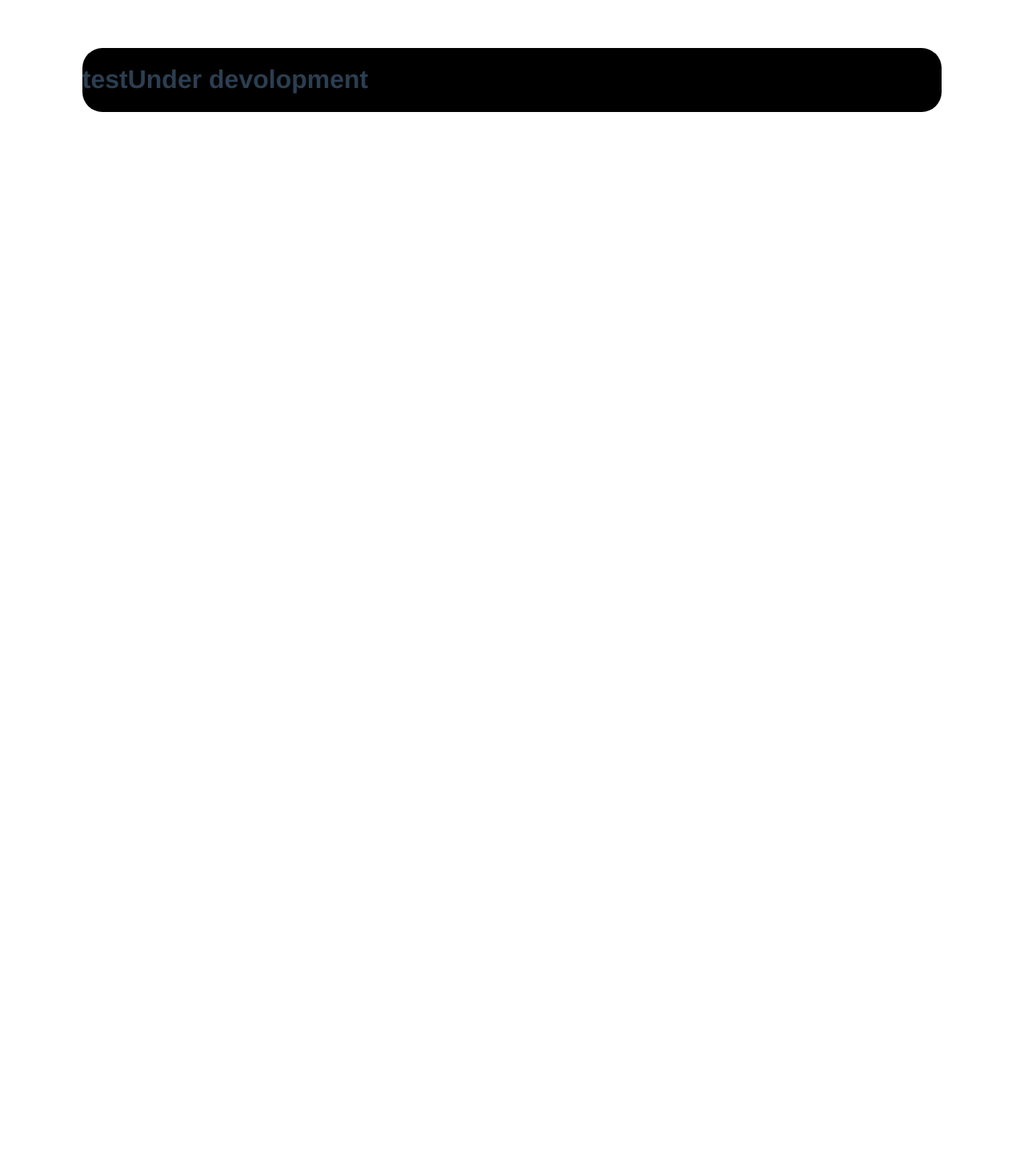
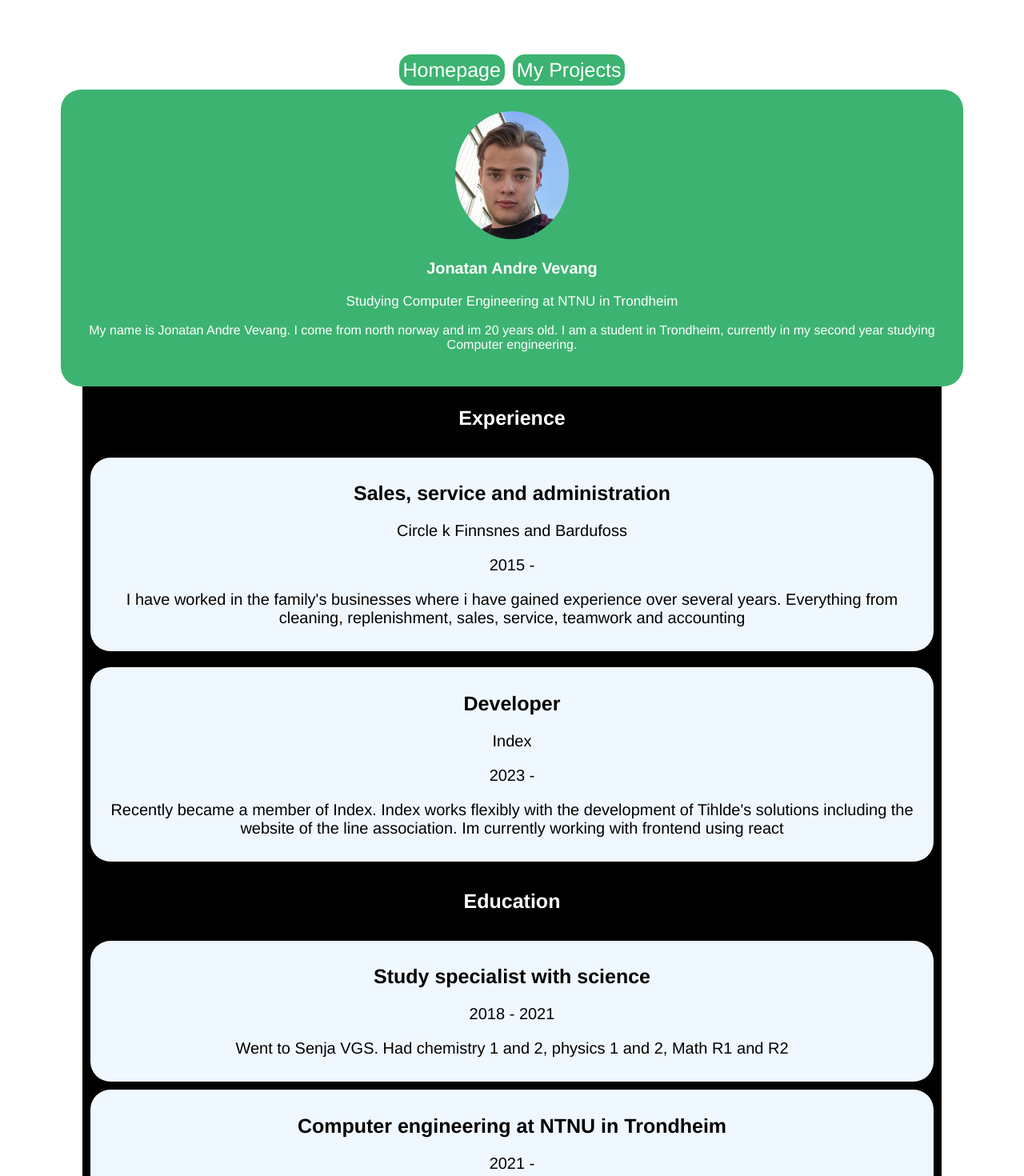
Before and after one commit to Jonabarce/Eportfolio, a Vue app: page /resume in a window 1280 px wide. Shown: the top 1470 px of the page at 80% size. Before the commit the page ends 800 px from the top, so only its background shows below. Built offline with nearby package versions, Linux system fonts and the light colour scheme.

Commit message:
Finished

```diff
--- /dev/null
+++ b/education.json
@@ -0,0 +1,20 @@
+{
+    "EducationArray" : [
+        {
+            "Id" : 1,
+            "Title" : "Study specialist with science",
+            "About" : "Went to Senja VGS. Had chemistry 1 and 2, physics 1 and 2, Math R1 and R2",
+            "Date" : "2018 - 2021"
+        },
+        {
+            "Id" : 2,
+            "Title" : "Computer engineering at NTNU in Trondheim",
+            "About" : "Styding computer engineering, currently in my second year",
+            "Date" : "2021 - "
+        }
+
+
+
+
+    ]
+}
--- /dev/null
+++ b/experience.json
@@ -0,0 +1,22 @@
+{
+    "ExperienceArray" : [
+        {
+            "Id" : 1,
+            "Title" : "Sales, service and administration",
+            "Company" : "Circle k Finnsnes and Bardufoss",
+            "About" : "I have worked in the family's businesses where i have gained experience over several years. Everything from cleaning, replenishment, sales, service, teamwork and accounting",
+            "Date" : "2015 -"
+        },
+        {
+            "Id" : 2,
+            "Title" : "Developer",
+            "Company" : "Index",
+            "About" : "Recently became a member of Index. Index works flexibly with the development of Tihlde's solutions including the website of the line association. Im currently working with frontend using react",
+            "Date" : "2023 - "
+        }
+
+
+
+
+    ]
+}
--- a/src/components/Homepage/ContainerOne.vue
+++ b/src/components/Homepage/ContainerOne.vue
@@ -57,6 +57,13 @@
 }
 
 
+@media (max-width: 767px) {
+    .profile img{
+        height: 5rem;
+    }
+}
+
+
 .link a{
     text-decoration: none;
     color: whitesmoke;
--- a/src/components/Homepage/ContainerTwo.vue
+++ b/src/components/Homepage/ContainerTwo.vue
@@ -12,9 +12,9 @@
             <h1>About me</h1>
             <p>
                 <br>
-                My name is Jonatan Andre Vevang. I come from north norway and
-                im 20 years old.
-                I am a student in Trondheim,
+                My name is Jonatan Andre Vevang. I come from the north of norway.
+                I am 20 years old.
+                I am a student at NTNU in Trondheim,
                 currently in my second year studying Computer engineering.
                 <br>
                 <br>
--- /dev/null
+++ b/src/components/Homepage/HeaderResume.vue
@@ -0,0 +1,55 @@
+<template>
+    <div class="button-container">
+        <div class="projectsbutton">
+                <a @click="changeRoute('Homepage')" href="">Homepage</a>
+            </div>
+            <div class="projectsbutton">
+                <a @click="changeRoute('Projectpage')" href="">My Projects</a>
+        </div>
+    </div>
+</template>
+
+
+
+<script>
+export default {
+    name: "HeaderPage",
+    methods: {
+        changeRoute(string){
+            this.$router.push({name:string})
+        }
+    }
+}
+
+
+</script>
+
+
+
+
+<style scoped>
+
+
+.button-container{
+  display: flex;
+  flex-direction: row;
+  justify-content: center;
+  margin-top: 5%;
+}
+
+.projectsbutton{
+    background-color: #3CB371;
+    border-radius: 15px;
+    padding: 5px;
+    margin: 5px;
+}
+
+.projectsbutton a{
+    text-decoration: none;
+    color: white;
+    font-size: 25px;
+}
+
+
+
+</style>
--- a/src/components/Homepage/LeftSection.vue
+++ b/src/components/Homepage/LeftSection.vue
@@ -1,5 +1,18 @@
 <template>
-   <h1>test</h1>
+   <div class="container-one">
+      <div class="profile">
+         <img src="../..//assets/Selfie.png" alt="">
+         <h3>Jonatan Andre Vevang</h3>
+         <p>Studying Computer Engineering at NTNU in Trondheim</p>
+      </div>
+      <div class="about-me">
+         <p>My name is Jonatan Andre Vevang. I come from north norway and
+         im 20 years old.
+         I am a student in Trondheim,
+         currently in my second year studying Computer engineering.
+         </p>
+      </div>
+    </div>
 </template>
 
 
@@ -8,6 +21,47 @@
 <style scoped>
 
 
+.container-one{
+      align-self: center;
+    background-color: 	#3CB371;
+    padding: 2.5%;
+    width: 100%;
+    border-radius: 25px;
+}
+
+.profile{
+    color: white;
+    font-size: 17px;
+}
+
+
+.profile img {
+    height: 10rem;
+    border-radius: 50%;
+}
+
+
+@media (max-width: 767px) {
+    .profile img{
+        height: 5rem;
+    }
+}
+
+
+.link a{
+    text-decoration: none;
+    color: whitesmoke;
+    font-size: 17px;
+}
+
+.link img{
+    height: 4rem;
+    border-radius: 50%;
+}
+
+p{
+   color: white;
+}
 
 
 
--- a/src/components/Homepage/RightSection.vue
+++ b/src/components/Homepage/RightSection.vue
@@ -1,8 +1,54 @@
 <template>
-<h1>Under devolopment</h1>
+   <div class="container-one">
+        <div class="about-me">
+            <h3>Experience</h3>
+            <div class="experience-card" v-for="(items,index) in projectData.ExperienceArray" v-bind:key="items">
+                <h2>{{projectData.ExperienceArray[index].Title}}</h2>
+                <p>{{projectData.ExperienceArray[index].Company}}</p>
+                <p>{{projectData.ExperienceArray[index].Date}}</p>
+                <p>{{projectData.ExperienceArray[index].About}}</p>
+            </div>
+            <h3>Education</h3>
+            <div class="education">
+                <div class="experience-card" v-for="(items,index) in projectData2.EducationArray" v-bind:key="items">
+                <h2>{{projectData2.EducationArray[index].Title}}</h2>
+                <p>{{projectData2.EducationArray[index].Company}}</p>
+                <p>{{projectData2.EducationArray[index].Date}}</p>
+                <p>{{projectData2.EducationArray[index].About}}</p>
+            </div>
+            </div>
+            <h3>Skills</h3>
+            <div class="skills">
+                <div class="logos">
+                <img src="../../assets/java.png" alt="">
+                <img src="../../assets/python.png" alt="">
+                <img src="../..//assets/html-5.png" alt="">
+                <img src="../..//assets/css-3.png" alt="">
+                <img src="../..//assets/js.png" alt="">
+                <img src="../..//assets/vue.png" alt="">
+                <img src="../..//assets/mysql.png" alt="">
+                </div>
+            </div>
+        </div>
+    </div>
 </template>
 
 
+<script>
+import jsonData from "/experience.json"
+import jsonData2 from "/education.json"
+
+
+export default {
+    data(){
+        return{
+            projectData: jsonData,
+            projectData2: jsonData2
+        }
+    }
+}
+
+</script>
 
 
 
@@ -10,6 +56,40 @@
 
 <style scoped>
 
+.about-me{
+    display: flex;
+    flex-direction: column;
+}
+.experience-card{
+    margin: 10px;
+    padding: 10px;
+    flex-wrap: 0 0 40%;
+    background-color: aliceblue;
+    border-radius: 25px;
+    box-shadow: rgba(0, 0, 0, 0.24) 0px 3px 8px;
+}
+
+.experience-card p {
+    color: black;
+    font-size: 20px;
+}
+
+.experience-card h2{
+    color: black;
+    font-size: 25px;
+}
+
+.logos img{
+    height: 5rem;
+    border-radius: 50%;
+    margin: 0.5%;
+}
+
+
+h3{
+    font-size: 25px;
+    color: white;
+}
 
 
 </style>
--- a/src/views/ResumepageView.vue
+++ b/src/views/ResumepageView.vue
@@ -1,4 +1,5 @@
 <template>
+    <HeaderResume></HeaderResume>
     <div class="wrapper">
         <div class="main-container">
             <LeftSection></LeftSection>
@@ -14,6 +15,7 @@
 <script>
 import LeftSection from '../components/Homepage/LeftSection.vue'
 import RightSection from '../components/Homepage/RightSection.vue';
+import HeaderResume from '../components/Homepage/HeaderResume.vue'
 
 
 
@@ -23,7 +25,8 @@ export default {
     name: 'ResumepageView',
     components : {
         LeftSection,
-        RightSection
+        RightSection,
+        HeaderResume
     },
 };
 
@@ -42,7 +45,7 @@ export default {
 
 .main-container{
     display: flex;
-    flex-direction: row;
+    flex-direction: column;
     background-color: black;
     border-radius: 25px;
     width: 85%;
```
